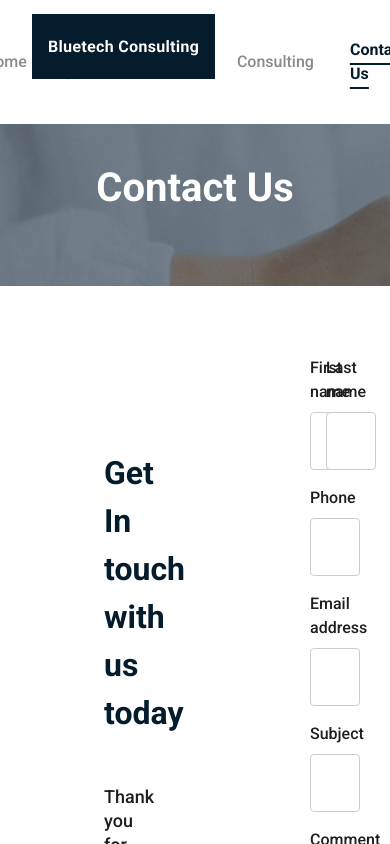
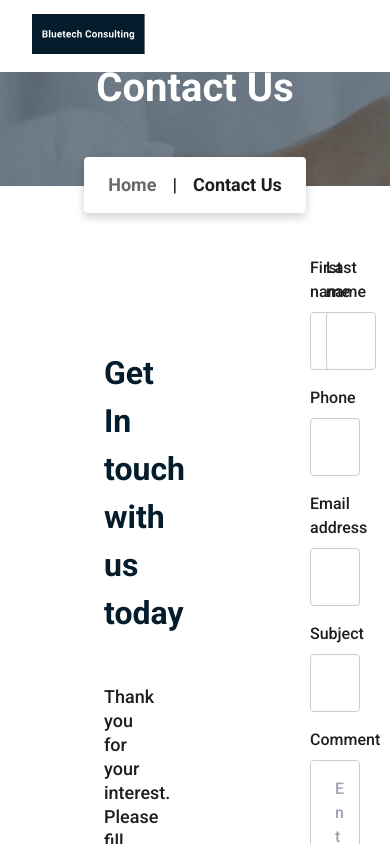
Before and after one commit to elijahthis/bluetech-consulting, a Next.js app: page /contact-us in a window 390 px wide. Shown: the top 844 px of the page. Built offline with nearby package versions, Linux system fonts and the light colour scheme.

Commit message:
feat: responsiveness

```diff
--- a/app/about-us/page.tsx
+++ b/app/about-us/page.tsx
@@ -9,7 +9,10 @@ import {
 const AboutUs = () => {
 	return (
 		<main>
-			<TitleBanner title="About Us" />
+			<TitleBanner
+				title="About Us"
+				navTo={{ label: "About Us", link: "/about-us" }}
+			/>
 			<div className="py-[74px] ">
 				<StoryVision />
 				<OurTeam />
--- a/app/contact-us/page.tsx
+++ b/app/contact-us/page.tsx
@@ -7,7 +7,10 @@ const ContactUs = () => {
 	const [done, setDone] = useState(false);
 	return (
 		<main className="">
-			<TitleBanner title="Contact Us" />
+			<TitleBanner
+				title="Contact Us"
+				navTo={{ label: "Contact Us", link: "/contact-us" }}
+			/>
 			{!done ? (
 				<div className="grid grid-cols-2 gap-[206px] px-[104px] pb-10 pt-[70px]  ">
 					<SideText />
--- a/app/layout.tsx
+++ b/app/layout.tsx
@@ -23,7 +23,7 @@ export default function RootLayout({
 		<html lang="en">
 			<body className={roboto.className}>
 				<Header />
-				<div className="mt-[100px] ">{children}</div>
+				<div className="lg-[72px] lg:mt-[100px] ">{children}</div>
 				<Footer />
 			</body>
 		</html>
--- a/components/Header/index.tsx
+++ b/components/Header/index.tsx
@@ -30,11 +30,11 @@ const Header = () => {
 	const pathname = usePathname();
 
 	return (
-		<header className="fixed top-0 w-full bg-white flex flex-row items-center justify-center px-8 py-[38px] z-10 ">
-			<Link href="/" className="absolute left-8 top-[14px] ">
-				<LogoIcon />
+		<header className="fixed top-0 w-full bg-white flex flex-row items-center justify-center px-8 lg:py-[38px] py-9 z-10 ">
+			<Link href="/" className="absolute left-8 top-[14px] h-10 lg:h-[65px]">
+				<LogoIcon className="h-full" />
 			</Link>
-			<nav>
+			<nav className="hidden lg:block">
 				<ul className="flex flex-row items-center gap-9 ">
 					{navList.map((navItem, ind) => (
 						<li
--- /dev/null
+++ b/components/SmallNav/index.tsx
@@ -0,0 +1,20 @@
+import Link from "next/link";
+
+const SmallNav = ({ navTo }: { navTo: { label: string; link: string } }) => {
+	return (
+		<div className="grid place-items-center absolute w-full bottom-[-27px] ">
+			<div
+				className="rounded bg-white w-max px-6 py-4 flex flex-row items-center gap-4 text-[18px] leading-[24px] font-bold  "
+				style={{ boxShadow: "0px 4px 10px 0px rgba(0, 0, 0, 0.19)" }}
+			>
+				<Link href="/" className="text-[#696969]">
+					Home
+				</Link>
+				<span>|</span>
+				<Link href={navTo.link}>{navTo.label}</Link>
+			</div>
+		</div>
+	);
+};
+
+export default SmallNav;
--- a/components/TitleBanner/index.tsx
+++ b/components/TitleBanner/index.tsx
@@ -1,13 +1,16 @@
+import SmallNav from "../SmallNav";
 import styles from "./styles.module.css";
 
 interface TitleBannerProps {
 	title: string;
+	navTo: { label: string; link: string };
 }
 
-const TitleBanner = ({ title }: TitleBannerProps) => {
+const TitleBanner = ({ title, navTo }: TitleBannerProps) => {
 	return (
-		<section className={`h-[186px] pt-16 ${styles.TitleBanner} `}>
+		<section className={`h-[186px] pt-16 relative ${styles.TitleBanner} `}>
 			<h1 className="text-center">{title}</h1>
+			<SmallNav navTo={navTo} />
 		</section>
 	);
 };
--- a/components/svgs.jsx
+++ b/components/svgs.jsx
@@ -1,10 +1,9 @@
-export const LogoIcon = () => (
+export const LogoIcon = ({ className = "" }) => (
 	<svg
-		width="183"
-		height="65"
 		viewBox="0 0 183 65"
 		fill="none"
 		xmlns="http://www.w3.org/2000/svg"
+		className={className}
 	>
 		<rect width="183" height="65" fill="#051C2C" />
 		<path
--- a/pageParts/home/DescCards.tsx
+++ b/pageParts/home/DescCards.tsx
@@ -2,7 +2,10 @@ import BlueCard from "@/components/BlueCard";
 
 export const DescCards = () => {
 	return (
-		<section className="grid grid-cols-3 gap-6 px-[93px] py-10 pb-[72px] ">
+		<section
+			className="grid grid-cols-3 gap-6 px-4 lg:px-[93px] py-8 pb-10 lg:py-10 lg:pb-[72px] "
+			style={{ gridTemplateColumns: "repeat(auto-fit, minmax(340px, 1fr))" }}
+		>
 			<BlueCard title="Who we are">
 				<>
 					At Bluetech Consulting, we are more than just a training and
--- a/pageParts/home/FounderMessage.tsx
+++ b/pageParts/home/FounderMessage.tsx
@@ -3,13 +3,17 @@ import home1Img from "@/assets/images/home-1.png";
 
 export const FounderMessage = () => {
 	return (
-		<section className="flex flex-row items-start justify-center gap-12 py-6 pb-[60px]">
-			<Image src={home1Img} alt={`Founder - Yinka`} className="" />
+		<section className="flex lg:flex-row flex-col items-start justify-center gap-12 py-6 px-4 pb-[60px]">
+			<Image
+				src={home1Img}
+				alt={`Founder - Yinka`}
+				className="w-full lg:w-[312px]"
+			/>
 			<div>
 				<h2 className="text-[28px] leading-[normal] mb-6 ">
 					A message from our founder
 				</h2>
-				<p className="max-w-[468px] text-[20px] ">
+				<p className="lg:max-w-[468px] text-[20px] ">
 					At Bluetech Consulting, we are more than just a training and
 					consulting outfit; we are your trusted partner on the journey to
 					mastering the world class, highly demanded skill. With a passion for
--- a/pageParts/home/Hero.tsx
+++ b/pageParts/home/Hero.tsx
@@ -10,16 +10,16 @@ export const Hero = () => {
 				/>
 				Your browser does not support the video tag.
 			</video>
-			<div className="flex flex-row items-center gap-4 justify-between py-[41px] px-[51px] pl-[130px] bg-[#051C2C] ">
-				<p className="text-white font-semibold text-[20px] leading-[24px] ">
+			<div className="flex flex-col lg:flex-row lg:items-center gap-5 justify-between py-6 px-4 lg:py-[41px] lg:px-[51px] lg:pl-[130px] bg-[#051C2C] ">
+				<p className="text-white font-semibold lg:text-[20px] lg:leading-[24px] ">
 					October cohort begins on Saturday, 7th October. Early birds get a 10%
 					discount
 				</p>
 				<div className="flex flex-row items-center gap-6">
-					<button className="bg-white text-[#051C2C] py-6 px-10 font-semibold rounded-2xl cursor-pointer ">
+					<button className="bg-white text-[#051C2C] py-4 lg:py-6 px-3 lg:px-10 font-semibold lg:rounded-2xl rounded-lg cursor-pointer w-max text-sm ">
 						Find out more
 					</button>
-					<button className="bg-white text-[#051C2C] py-6 px-10 font-semibold rounded-2xl cursor-pointer ">
+					<button className="bg-white text-[#051C2C] py-4 lg:py-6 px-3 lg:px-10 font-semibold lg:rounded-2xl rounded-lg cursor-pointer w-max text-sm ">
 						Book a free consultation
 					</button>
 				</div>
```
